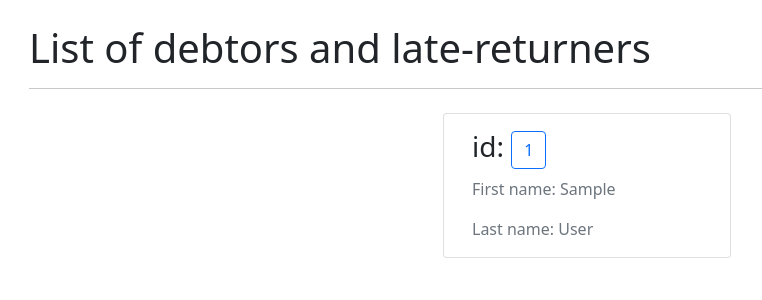
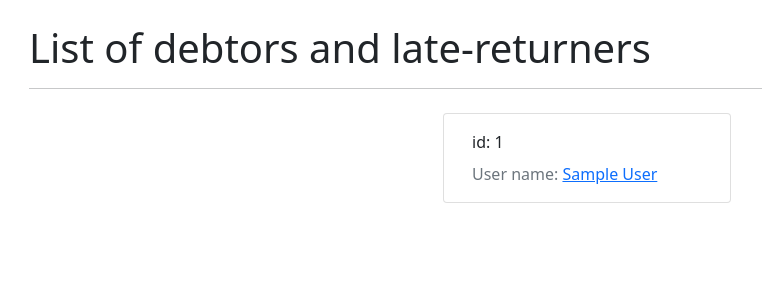
Before and after one commit to zakh-d/rest-api-om7-s18-team14, a Django app: page /order/debtors/ in a window 1280 px wide. Shown: the part 56-356 px from the top of the page, without its empty margins (53-815 px from the left). Run offline with Django 3.2, Linux system fonts and the light colour scheme; tables that the repository leaves empty hold one stand-in row (values such as "Sample post"); some libraries are stand-ins or nearby versions.

Commit message:
[order_users_extras] fixed the wrong debtors logic and made few adjustments to template

```diff
--- a/order/views.py
+++ b/order/views.py
@@ -2,6 +2,8 @@ from django.views import generic
 from django.db.models import F
 from order.models import Order
 from authentication.models import CustomUser
+from datetime import datetime
+import pytz
 
 
 class OrderListView(generic.ListView):
@@ -46,6 +48,6 @@ class OrderDebtorsView(generic.ListView):
 
     def get_queryset(self):
         late_returners = Order.objects.filter(end_at__gte=F('plated_end_at')).values_list("user_id", flat=True)
-        debtors = Order.objects.filter(end_at=None).values_list("user_id", flat=True)
+        debtors = Order.objects.filter(end_at=None).values_list("user_id", flat=True).filter(plated_end_at__gte=datetime.now(tz=pytz.UTC))
 
-        return CustomUser.objects.all().filter(pk__in=late_returners|debtors)
+        return CustomUser.objects.all().filter(pk__in=late_returners|debtors).order_by("pk")
--- a/templates/order/debtors.html
+++ b/templates/order/debtors.html
@@ -11,10 +11,8 @@
             {% for user in users %}
                 <div class="card col-md-3 m-2" style="width: 18rem;">
                     <div class="card-body">
-                        <h3 class="card-title">id: <a href="{% url 'user_books' user.id %}" class="btn btn-outline-primary">{{ user.id }}</a>  </h3>
-
-                        <p class="card-text text-muted">First name: {{ user.first_name}}</p>
-                        <p class="card-text text-muted">Last name: {{ user.last_name}}</p>
+                        <p class="card-title">id: {{ user.id }}  </p>
+                        <p class="card-text text-muted">User name: <a href="{% url 'user_books' user.id %}" class="primary">{{ user.first_name }} {{ user.last_name }}</a></p>
                     </div>
                 </div>
 
```
